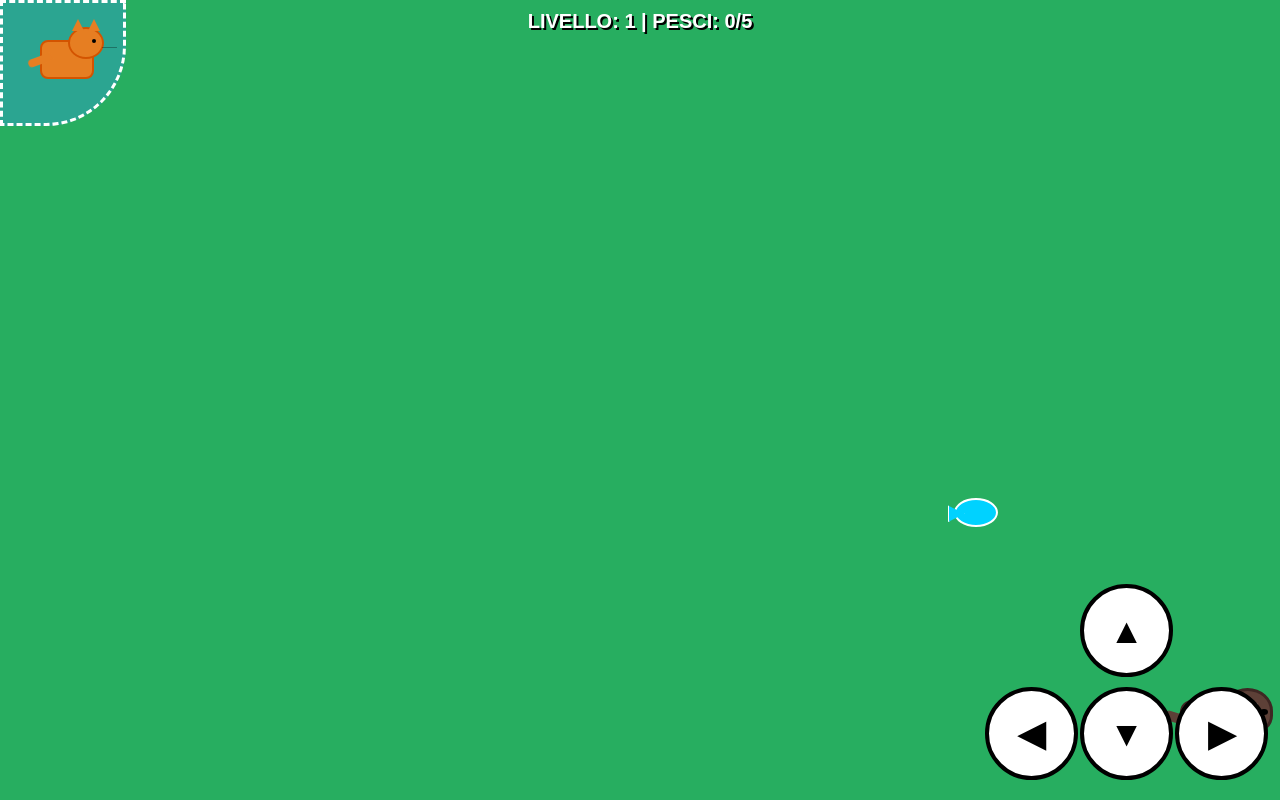
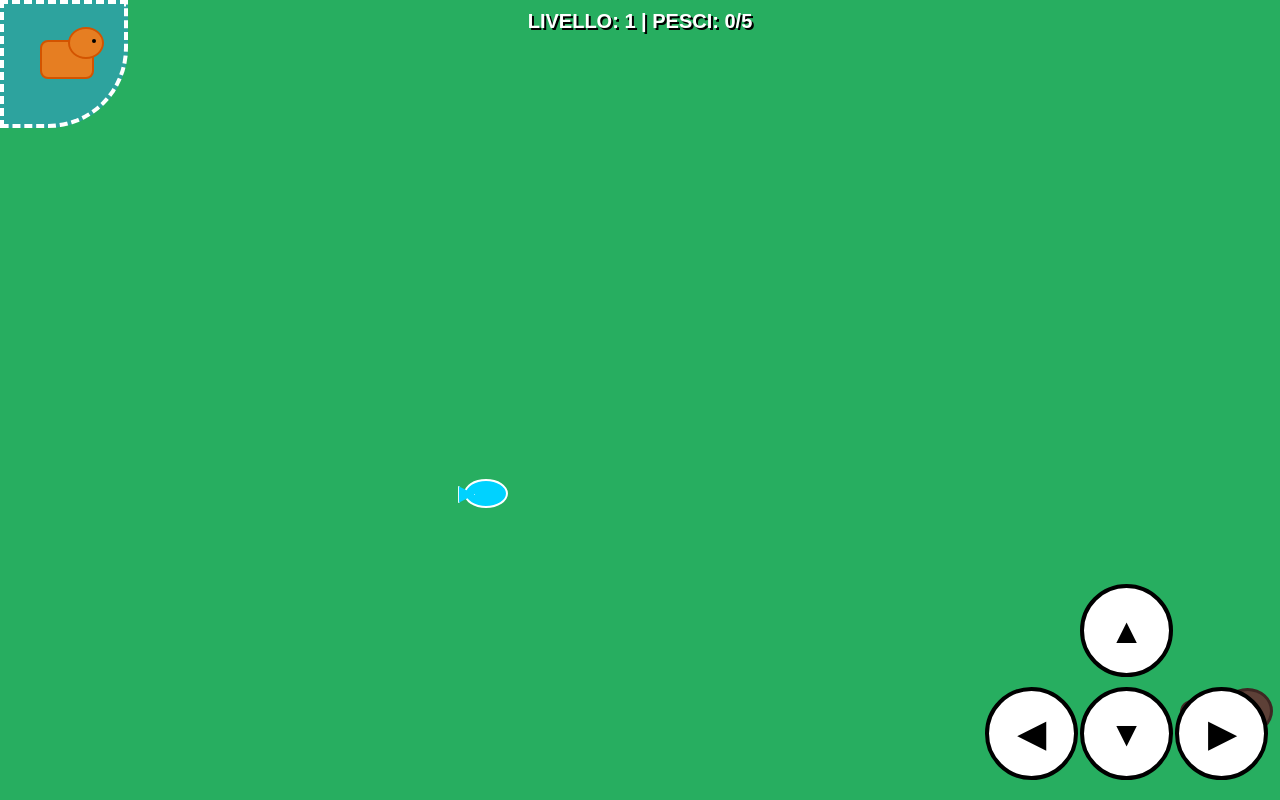
Before and after one commit to totogarza/gato_pazzo, a plain HTML site: page index.html in a window 1280 px wide. Drawn offline with Linux system fonts and the light colour scheme.

Commit message:
Refactor game logic and UI elements in index.html

```diff
--- a/index.html
+++ b/index.html
@@ -6,58 +6,41 @@
         * { margin: 0; padding: 0; touch-action: none; -webkit-user-select: none; }
         body { background: #27ae60; overflow: hidden; position: fixed; width: 100vw; height: 100vh; font-family: sans-serif; }
 
-        /* GATTO ARANCIONE DETTAGLIATO */
+        #ui { position: absolute; top: 10px; width: 100%; text-align: center; color: white; z-index: 2000; font-size: 20px; font-weight: bold; text-shadow: 2px 2px black; pointer-events: none; }
+        #safe { position: absolute; top: 0; left: 0; width: 120px; height: 120px; background: rgba(52, 152, 219, 0.5); border-bottom-right-radius: 80px; border: 4px dashed white; z-index: 5; }
+
+        /* GATTO E CANE */
         #cat { position: absolute; width: 50px; height: 35px; background: #e67e22; border-radius: 8px; z-index: 1000; border: 2px solid #d35400; }
         .c-head { width: 32px; height: 28px; background: #e67e22; border-radius: 50%; position: absolute; right: -12px; top: -15px; border: 2px solid #d35400; }
-        .c-ear { width: 0; height: 0; border-left: 6px solid transparent; border-right: 6px solid transparent; border-bottom: 12px solid #e67e22; position: absolute; top: -10px; }
         .c-eye { width: 4px; height: 4px; background: black; border-radius: 50%; position: absolute; top: 10px; right: 6px; }
-        .c-mustache { width: 15px; height: 1px; background: rgba(0,0,0,0.3); position: absolute; right: -15px; top: 18px; }
-        .c-tail { width: 25px; height: 8px; background: #e67e22; position: absolute; left: -15px; top: 10px; border-radius: 10px; transform-origin: right; animation: tailMove 0.5s infinite alternate; }
+        #dog { position: absolute; width: 75px; height: 50px; background: #5d4037; border-radius: 12px; z-index: 900; border: 3px solid #3e2723; }
+        .d-head { width: 45px; height: 40px; background: #5d4037; border-radius: 50%; position: absolute; right: -15px; top: -15px; border: 3px solid #3e2723; }
 
-        /* CANE MARRONE DETTAGLIATO */
-        #dog { position: absolute; width: 75px; height: 50px; background: #5d4037; border-radius: 12px; z-index: 900; border: 3px solid #3e2723; }
-        .d-head { width: 45px; height: 40px; background: #5d4037; border-radius: 50% 50% 40% 40%; position: absolute; right: -15px; top: -15px; border: 3px solid #3e2723; }
-        .d-ear { width: 15px; height: 25px; background: #3e2723; border-radius: 5px; position: absolute; top: 5px; left: -5px; }
-        .d-nose { width: 8px; height: 6px; background: black; border-radius: 50%; position: absolute; right: 2px; top: 18px; }
-        .d-tail { width: 30px; height: 10px; background: #5d4037; position: absolute; left: -20px; top: 15px; border-radius: 10px; transform-origin: right; animation: tailMove 0.3s infinite alternate; }
+        /* PESCI */
+        .fish { position: absolute; width: 40px; height: 25px; border-radius: 50%; z-index: 100; border: 2px solid white; }
+        #fish-blue { background: #00d2ff; }
+        #fish-gold { background: #ffd700; display: none; box-shadow: 0 0 15px #fff; border: 2px solid #b8860b; }
+        .f-tail { width: 15px; height: 15px; background: inherit; position: absolute; left: -8px; top: 5px; clip-path: polygon(100% 50%, 0% 0%, 0% 100%); border: 1px solid white; }
 
-        @keyframes tailMove { from { transform: rotate(-20deg); } to { transform: rotate(20deg); } }
-        @keyframes walk { 0% { transform: translateY(0); } 50% { transform: translateY(-5px) rotate(2deg); } 100% { transform: translateY(0); } }
+        @keyframes walk { 0% { transform: translateY(0); } 50% { transform: translateY(-5px); } 100% { transform: translateY(0); } }
         .walking { animation: walk 0.2s infinite; }
 
-        /* ALTRI ELEMENTI */
-        #fish { position: absolute; width: 40px; height: 25px; background: #00d2ff; border-radius: 50%; z-index: 100; border: 2px solid white; }
-        .f-tail { width: 15px; height: 15px; background: #00d2ff; position: absolute; left: -8px; top: 5px; clip-path: polygon(100% 50%, 0% 0%, 0% 100%); border: 1px solid white; }
-        #safe { position: absolute; top: 0; left: 0; width: 120px; height: 120px; background: rgba(52, 152, 219, 0.4); border-bottom-right-radius: 80px; border: 3px dashed white; z-index: 5; }
-        #controls { position: absolute; bottom: 20px; right: 20px; display: grid; grid-template-columns: repeat(3, 85px); gap: 10px; z-index: 5000; }
+        #controls { position: absolute; bottom: 20px; right: 20px; display: grid; grid-template-columns: repeat(3, 85px); gap: 10px; z-index: 5000; transition: opacity 0.5s; }
         .btn { width: 85px; height: 85px; background: white; border: 4px solid black; border-radius: 50%; display: flex; justify-content: center; align-items: center; font-size: 35px; font-weight: bold; }
-        #ui { position: absolute; top: 10px; width: 100%; text-align: center; color: white; z-index: 2000; font-size: 20px; font-weight: bold; text-shadow: 2px 2px black; }
+        #game-over { position: absolute; inset: 0; background: rgba(0,0,0,0.95); display: none; flex-direction: column; align-items: center; justify-content: center; z-index: 9999; color: white; }
     </style>
 </head>
 <body>
+
     <div id="ui">LIVELLO: <span id="lvl">1</span> | PESCI: <span id="score">0</span>/5</div>
     <div id="safe"></div>
+    <div id="game-over"><h1>PRESO! 🐶</h1><button onclick="resetGame()" style="padding:15px 30px; font-size:20px; margin-top:20px; border-radius:30px;">RIPROVA</button></div>
 
-    <div id="cat">
-        <div class="c-tail"></div>
-        <div class="c-head">
-            <div class="c-ear" style="left:2px;"></div>
-            <div class="c-ear" style="right:2px;"></div>
-            <div class="c-eye"></div>
-            <div class="c-mustache"></div>
-        </div>
-    </div>
+    <div id="cat"><div class="c-head"><div class="c-eye"></div></div></div>
+    <div id="dog"><div class="d-head"></div></div>
 
-    <div id="dog">
-        <div class="d-tail"></div>
-        <div class="d-head">
-            <div class="d-ear"></div>
-            <div class="d-nose"></div>
-            <div style="width:5px; height:5px; background:white; border-radius:50%; position:absolute; top:12px; right:12px;"></div>
-        </div>
-    </div>
-
-    <div id="fish"><div class="f-tail"></div></div>
+    <div id="fish-blue" class="fish"><div class="f-tail"></div></div>
+    <div id="fish-gold" class="fish"><div class="f-tail"></div></div>
 
     <div id="controls">
         <div style="grid-column:2" id="up" class="btn">▲</div>
@@ -67,48 +50,87 @@
     </div>
 
 <script>
-    let cx=40, cy=40, dx, dy, score=0, level=1, dogSpeed=2.8, active=true, keys={};
-    const cat=document.getElementById('cat'), dog=document.getElementById('dog'), fish=document.getElementById('fish');
+    let cx, cy, dx, dy, score, level, dogSpeed, active = false, keys = {};
+    let gX, gY, goldActive = false;
+    const cat=document.getElementById('cat'), dog=document.getElementById('dog'), fb=document.getElementById('fish-blue'), fg=document.getElementById('fish-gold'), go=document.getElementById('game-over');
 
-    dx = window.innerWidth - 100; dy = window.innerHeight - 100;
+    window.addEventListener("keydown", e => {
+        document.getElementById('controls').style.opacity = "0";
+        if(e.key == "ArrowUp" || e.key == "w") keys["up"] = true;
+        if(e.key == "ArrowDown" || e.key == "s") keys["down"] = true;
+        if(e.key == "ArrowLeft" || e.key == "a") keys["left"] = true;
+        if(e.key == "ArrowRight" || e.key == "d") keys["right"] = true;
+    });
+    window.addEventListener("keyup", e => {
+        if(e.key == "ArrowUp" || e.key == "w") keys["up"] = false;
+        if(e.key == "ArrowDown" || e.key == "s") keys["down"] = false;
+        if(e.key == "ArrowLeft" || e.key == "a") keys["left"] = false;
+        if(e.key == "ArrowRight" || e.key == "d") keys["right"] = false;
+    });
 
     const bind = (id) => {
         const el = document.getElementById(id);
-        el.addEventListener('touchstart', e => { e.preventDefault(); keys[id]=true; cat.classList.add('walking'); }, {passive:false});
-        el.addEventListener('touchend', e => { e.preventDefault(); keys[id]=false; cat.classList.remove('walking'); }, {passive:false});
+        el.addEventListener('touchstart', e => { e.preventDefault(); keys[id]=true; }, {passive:false});
+        el.addEventListener('touchend', e => { e.preventDefault(); keys[id]=false; }, {passive:false});
     };
     ["up","down","left","right"].forEach(bind);
 
-    function moveFish() {
-        fish.style.left = Math.random()*(window.innerWidth-100)+50+'px';
-        fish.style.top = Math.random()*(window.innerHeight-250)+120+'px';
+    function resetGame() {
+        cx=40; cy=40; dx=window.innerWidth-100; dy=window.innerHeight-100;
+        score=0; level=1; dogSpeed=2.8; active=true; goldActive=false;
+        updateUI(); go.style.display='none'; moveFish(fb); fg.style.display='none'; update();
+    }
+
+    function updateUI() { document.getElementById('score').innerText=score; document.getElementById('lvl').innerText=level; }
+
+    function moveFish(el) {
+        el.style.left = Math.random()*(window.innerWidth-100)+50+'px';
+        el.style.top = Math.random()*(window.innerHeight-250)+120+'px';
     }
 
     function update() {
         if(!active) return;
+        let moving = keys.up || keys.down || keys.left || keys.right;
+        if(moving) cat.classList.add('walking'); else cat.classList.remove('walking');
+
         let s = 8;
         if(keys.up) cy-=s; if(keys.down) cy+=s; if(keys.left) cx-=s; if(keys.right) cx+=s;
+        cx = Math.max(0, Math.min(window.innerWidth-55, cx));
+        cy = Math.max(0, Math.min(window.innerHeight-55, cy));
 
+        // Cane
         if(!(cx < 120 && cy < 120)) {
             dog.classList.add('walking');
             let dist = Math.sqrt((cx-dx)**2+(cy-dy)**2);
             dx+=(cx-dx)/dist*dogSpeed; dy+=(cy-dy)/dist*dogSpeed;
-            if(dist<50) { active=false; alert("Il cane ti ha preso! Riprova."); location.reload(); }
+            if(dist<50) { active=false; go.style.display='flex'; return; }
         } else { dog.classList.remove('walking'); }
 
-        let fx=parseInt(fish.style.left), fy=parseInt(fish.style.top);
-        if(Math.sqrt((cx-fx)**2+(cy-fy)**2)<50) {
-            score++; if(score>=5){ score=0; level++; dogSpeed+=0.8; }
-            document.getElementById('score').innerText=score;
-            document.getElementById('lvl').innerText=level;
-            moveFish();
+        // Pesce Blu
+        let bx=parseInt(fb.style.left), by=parseInt(fb.style.top);
+        if(Math.sqrt((cx-bx)**2+(cy-by)**2)<50) {
+            score++; checkLevel(); moveFish(fb);
+            if(Math.random() < 0.2 && !goldActive) { goldActive=true; fg.style.display='block'; moveFish(fg); }
+        }
+
+        // Pesce Oro
+        if(goldActive) {
+            let gx=parseInt(fg.style.left), gy=parseInt(fg.style.top);
+            if(Math.sqrt((cx-gx)**2+(cy-gy)**2)<50) {
+                score+=3; checkLevel(); goldActive=false; fg.style.display='none';
+            }
+        }
+
+        function checkLevel() {
+            if(score >= 5) { score=0; level++; dogSpeed+=0.7; }
+            updateUI();
         }
 
         cat.style.left=cx+'px'; cat.style.top=cy+'px';
         dog.style.left=dx+'px'; dog.style.top=dy+'px';
         requestAnimationFrame(update);
     }
-    moveFish(); update();
+    resetGame();
 </script>
 </body>
 </html>
```
